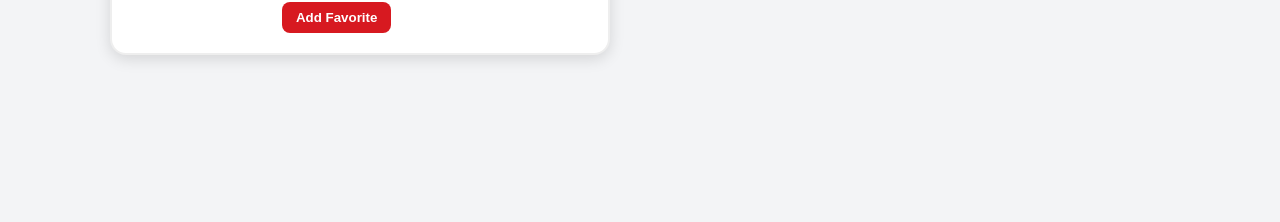
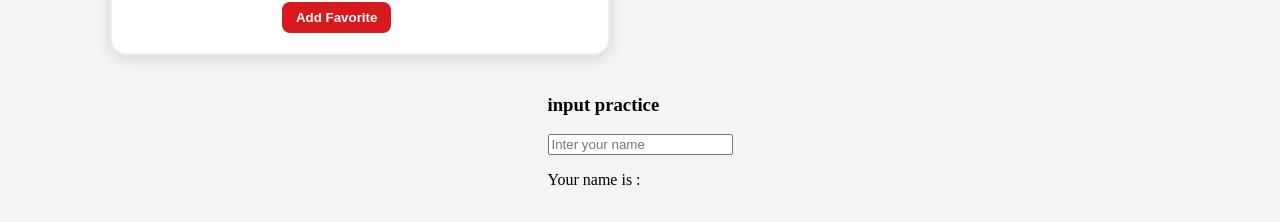
Before and after one commit to sujanbastola/7days_React_course, a React (Vite) app: page / in a window 1280 px wide. Shown: the part 803-1025 px from the top of the page. Before the commit the page ends 878 px from the top, so only its background shows below. Built offline with nearby package versions, Linux system fonts and the light colour scheme.

Commit message:
start day 5 with form controlled input

```diff
--- a/src/App.tsx
+++ b/src/App.tsx
@@ -4,6 +4,7 @@ import type { PlayerProfile } from "./components/PlayerProfile";
 import "./index.css";
 import FavoritePractice from "./components/FavoritePractice";
 import ButtonClick from "./components/ButtonClick";
+import NameInput from "./components/NameInput";
 
 // use rafce shortcut key to generate  tsx templates
 
@@ -84,6 +85,7 @@ const App = () => {
 
       <FavoritePractice />
       <ButtonClick />
+      <NameInput />
     </div>
   );
 };
--- /dev/null
+++ b/src/components/NameInput.tsx
@@ -0,0 +1,37 @@
+// import { useState } from "react";
+
+// const NameInput = () => {
+//   const [name, setName] = useState<string>("");
+
+//   return (
+//     <div>
+//       <h2>Name Input Practice</h2>
+
+//       <input
+//         type="text"
+//         value={name}
+//         onChange={(event) => setName(event.target.value)}
+//         placeholder="Enter your name"
+//       />
+
+//       <p>Your name is: {name}</p>
+//     </div>
+//   );
+// };
+
+// export default NameInput;
+import React, { useState } from 'react'
+
+
+const NameInput = () => {
+  const [name, setName] = useState<string>("");
+  return (
+    <div>
+      <h3>input practice</h3>
+      <input type="text" value={name} onChange={(event) => setName(event.target.value)} placeholder='Inter your name' />
+      <p>Your name is  :{name}</p>
+    </div>
+  )
+}
+
+export default NameInput
```
